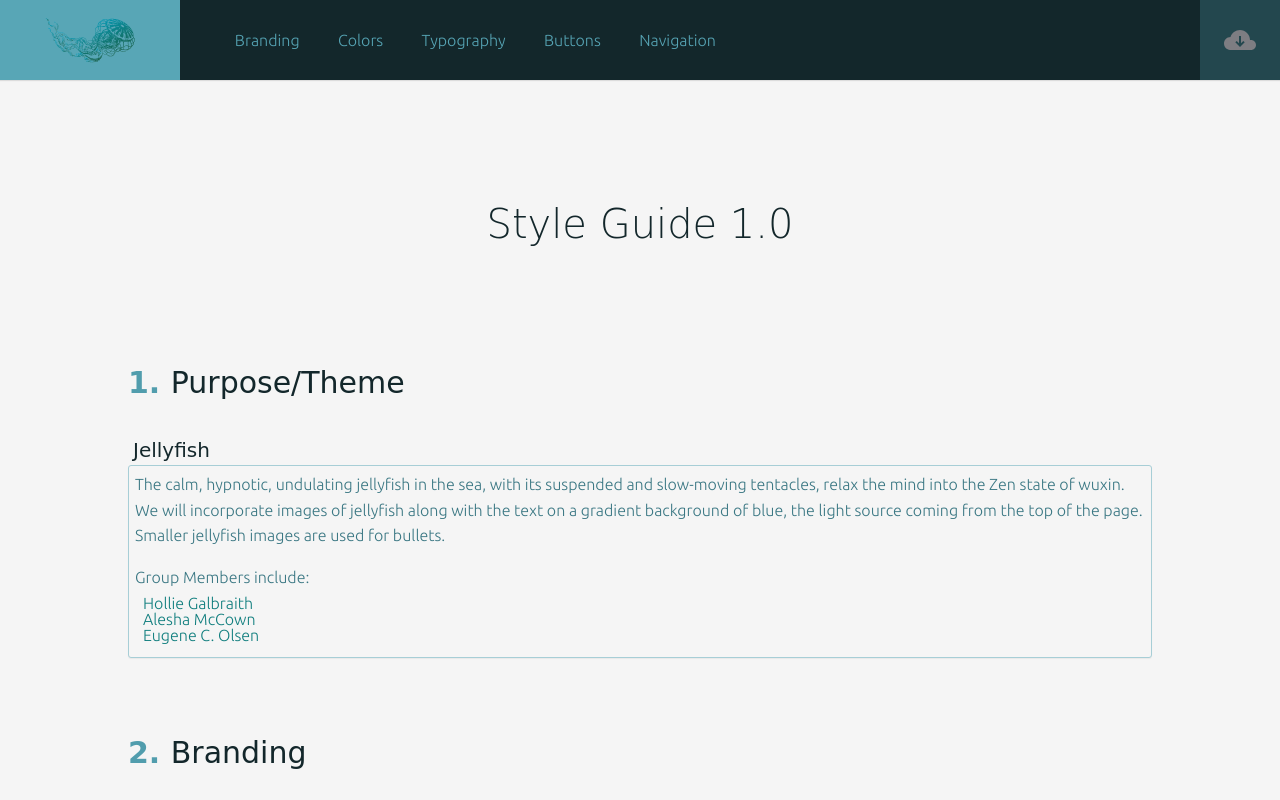
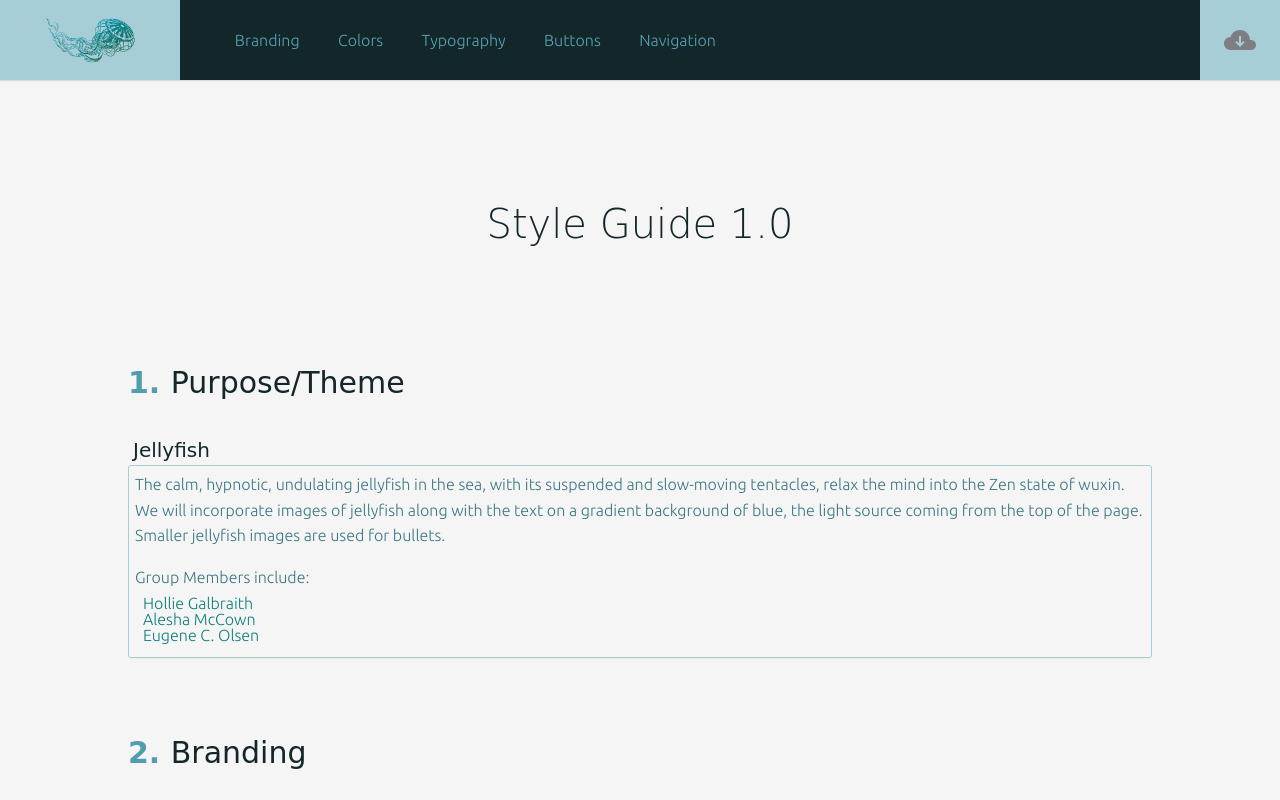
Before and after one commit to zen-group4/zen-group4.github.io, a website built with Parcel: page styleguide/src/index.html in a window 1280 px wide. Shown: the top 800 px of the page. Built offline with nearby package versions, Linux system fonts and the light colour scheme; a web font is replaced by a local one.

Commit message:
Lighten logo and download background for contrast

```diff
--- a/styleguide/src/scss/partials/_navigation.scss
+++ b/styleguide/src/scss/partials/_navigation.scss
@@ -7,7 +7,7 @@ background-color: $color-2;
 
 .cd-logo {
 /* logo box style */
-background-color: $color-1;
+background-color: $color-4;
 width: 120px;
 
 @include MQ(M) {
@@ -64,7 +64,7 @@ width: 120px;
 
 .cd-download {
     /* download button top-right visible on big devices */
-    background-color: lighten($color-2, 10%);
+    background-color: $color-4;
 
     .no-touch &:hover {
         background-color: lighten($color-2, 15%);
```
